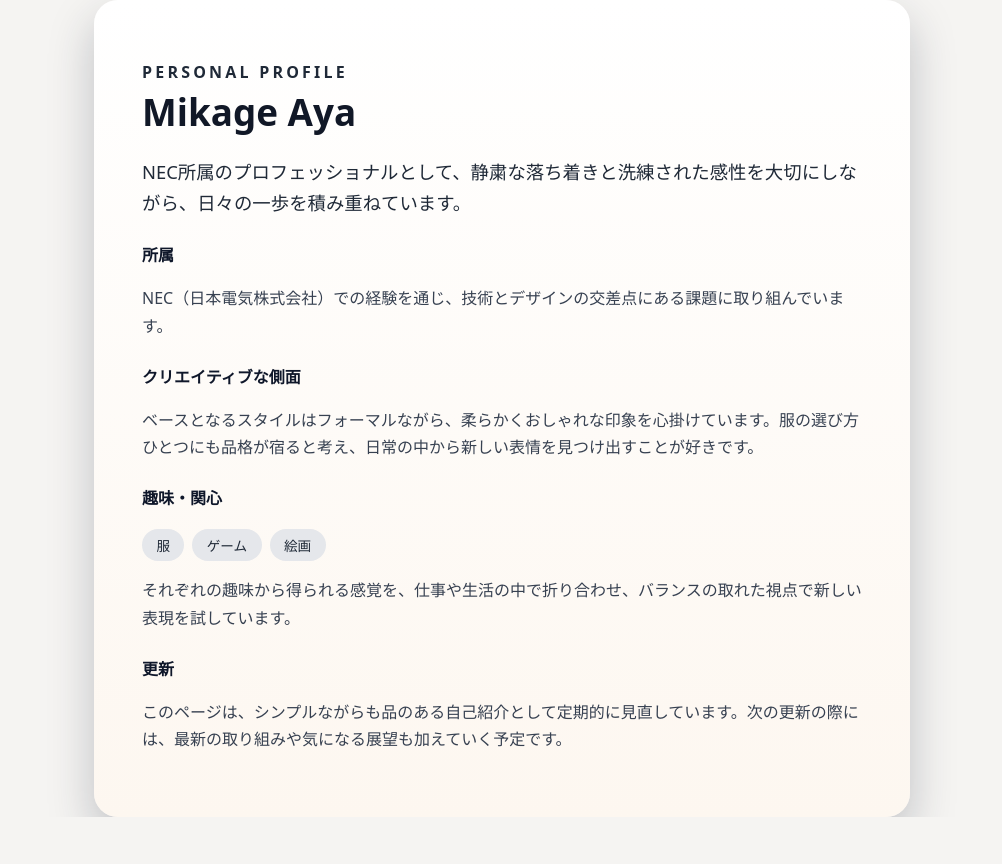
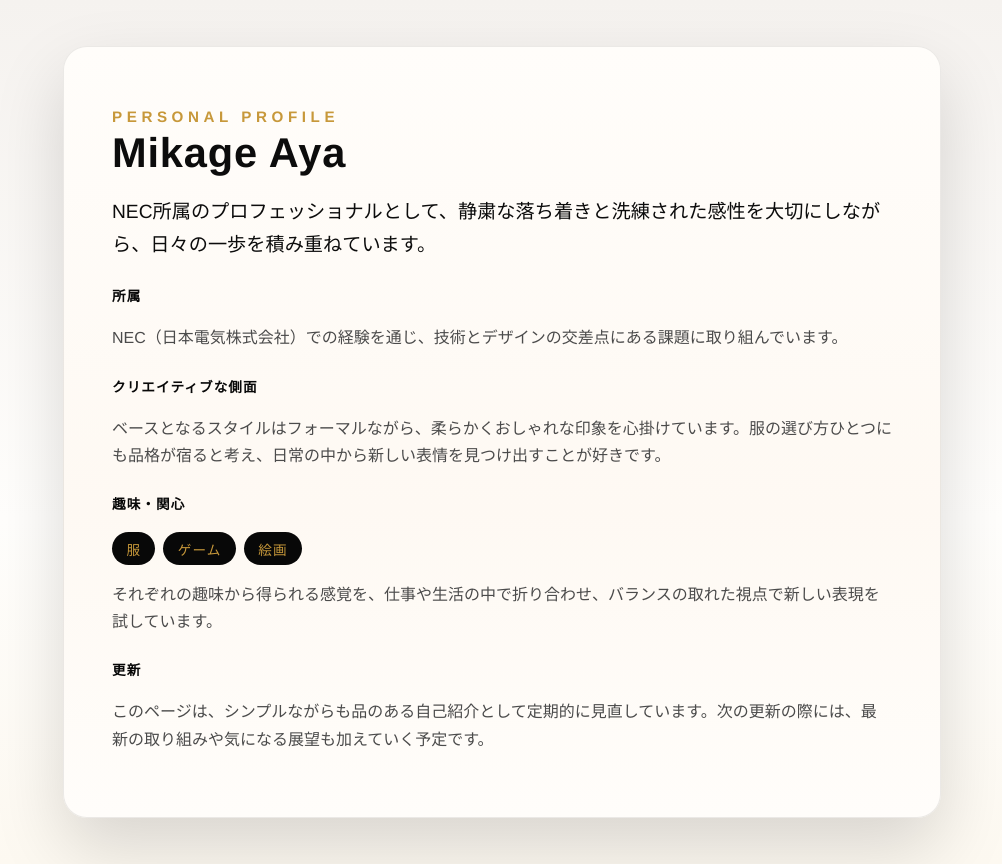
Before and after one commit to MiMikiiz/mikagewebsite, a plain HTML site: page index.html in a window 1280 px wide. Shown: the whole page, without its empty margins (138-1140 px from the left). Before the commit the page ends 817 px from the top, so only its background shows below. Drawn offline with Linux system fonts and the light colour scheme.

Commit message:
Give page luxe palette

```diff
--- a/style.css
+++ b/style.css
@@ -1,44 +1,53 @@
 :root {
   color-scheme: light;
-  font-family: system-ui, -apple-system, BlinkMacSystemFont, "Segoe UI", sans-serif;
+  font-family: "Helvetica Neue", system-ui, -apple-system, BlinkMacSystemFont, "Segoe UI", sans-serif;
+  --page-bg: #ffffff;
+  --card-bg: #fffdfa;
+  --text-primary: #0c0c0c;
+  --text-muted: #4b4b4b;
+  --accent-gold: #c7983a;
+  --accent-black: #080808;
 }
 
 body {
   font-family: inherit;
   margin: 0;
   min-height: 100vh;
-  background: #f5f4f2;
+  background: linear-gradient(180deg, #f5f2ef 0%, #fffefc 60%, #fdf9f1 100%);
   display: flex;
   align-items: center;
   justify-content: center;
+  padding: 2rem;
 }
 
 main {
   padding: 3rem;
   border-radius: 1.5rem;
-  background: linear-gradient(180deg, #ffffff 0%, #fdf7f0 100%);
-  box-shadow: 0 20px 45px rgba(30, 41, 59, 0.25);
-  max-width: 720px;
+  background: linear-gradient(180deg, var(--card-bg) 0%, #fef9f3 60%, var(--card-bg) 100%);
+  box-shadow: 0 30px 70px rgba(8, 8, 8, 0.15);
+  max-width: 780px;
   text-align: left;
+  border: 1px solid rgba(0, 0, 0, 0.08);
 }
 
 h1 {
   margin-top: 0;
   margin-bottom: 0.5rem;
-  color: #111827;
-  font-size: 2.3rem;
+  color: var(--text-primary);
+  font-size: 2.6rem;
+  letter-spacing: 0.02em;
 }
 
 h2 {
   margin-bottom: 0.25rem;
-  color: #1f2937;
-  font-size: 1rem;
-  letter-spacing: 0.2em;
+  color: var(--accent-gold);
+  font-size: 0.95rem;
+  letter-spacing: 0.3em;
   text-transform: uppercase;
 }
 
 p {
-  color: #374151;
+  color: var(--text-muted);
   line-height: 1.7;
   margin-bottom: 1rem;
 }
@@ -48,14 +57,17 @@ p {
 }
 
 .label {
-  font-weight: bold;
-  color: #0f172a;
+  font-weight: 600;
+  color: var(--accent-black);
+  letter-spacing: 0.08em;
+  font-size: 0.85rem;
+  text-transform: uppercase;
 }
 
 .lead {
   margin-bottom: 1.5rem;
-  font-size: 1.15rem;
-  color: #1f2937;
+  font-size: 1.2rem;
+  color: var(--text-primary);
 }
 
 .tag-list {
@@ -70,7 +82,9 @@ p {
 .tag {
   padding: 0.4rem 0.9rem;
   border-radius: 999px;
-  background: #e5e7eb;
-  color: #1f2937;
+  background: var(--accent-black);
+  color: var(--accent-gold);
   font-size: 0.85rem;
+  text-transform: uppercase;
+  letter-spacing: 0.08em;
 }
```
